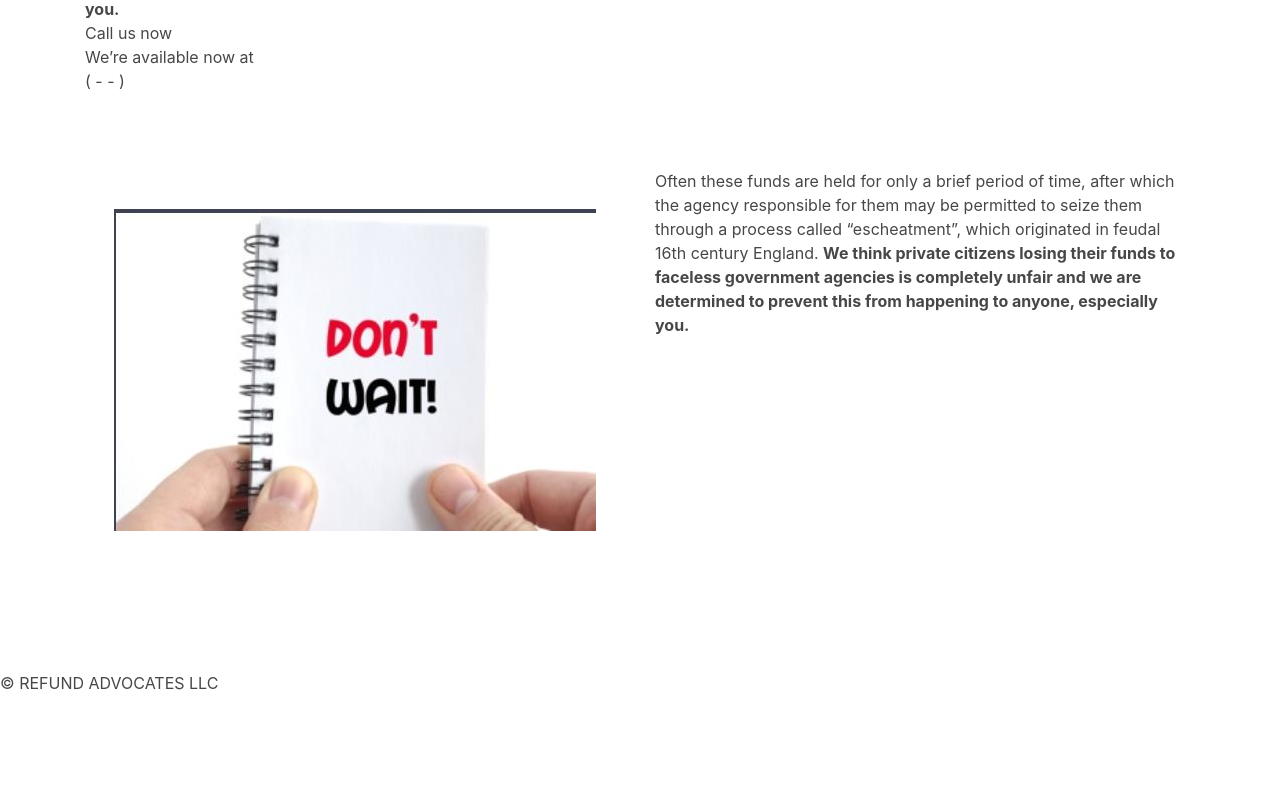
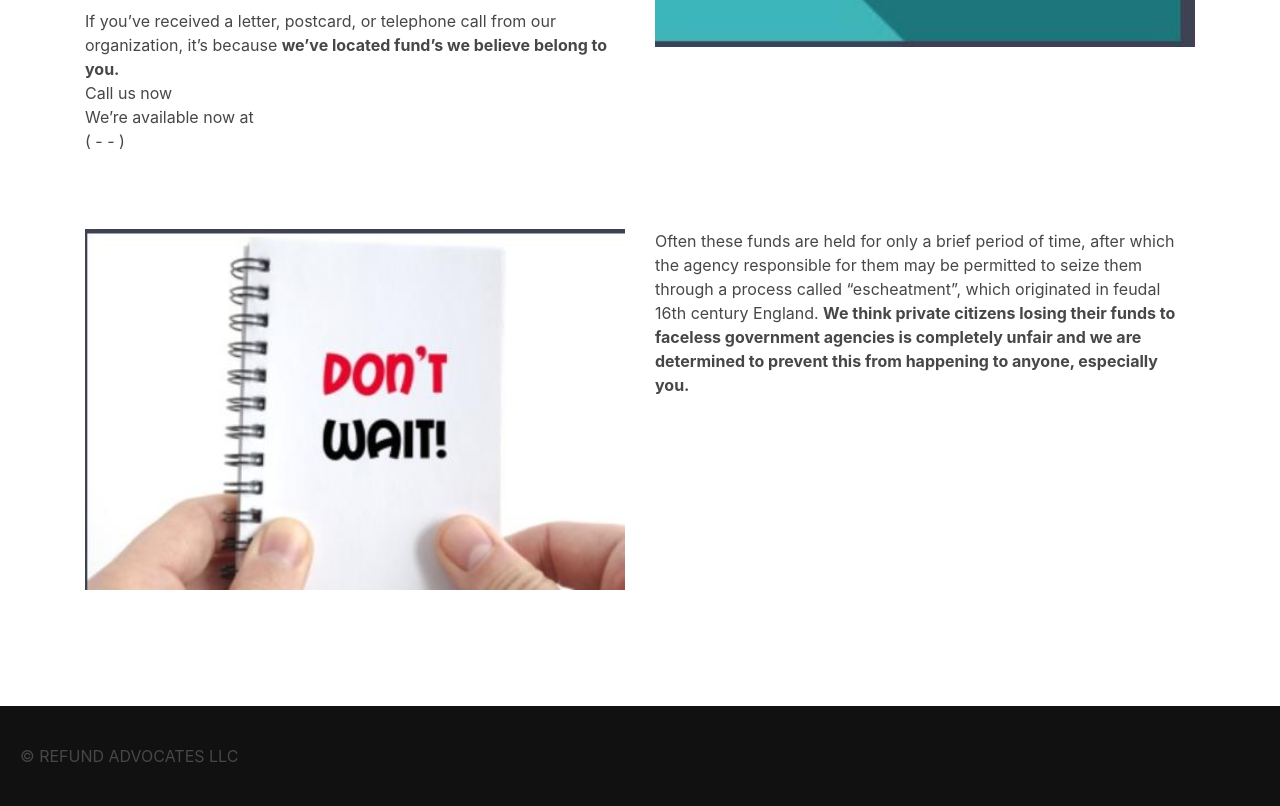
Before and after one commit to saidwede/pdf-html, a plain HTML site: page index.html in a window 1280 px wide. Shown: the part 1969-2775 px from the top of the page. Before the commit the page ends 2664 px from the top, so only its background shows below. Drawn offline with nearby package versions, Linux system fonts and the light colour scheme.

Commit message:
Add files via upload

```diff
--- a/css/style.css
+++ b/css/style.css
@@ -2,26 +2,9 @@
     color: #474747;
 }
 .container {
-    padding-right: 15px;
-    padding-left: 15px;
-    margin-right: auto;
-    margin-left: auto;
-  }
-  @media (min-width: 768px) {
-    .container {
-      width: 750px;
-    }
-  }
-  @media (min-width: 992px) {
-    .container {
-      width: 970px;
-    }
-  }
-  @media (min-width: 1200px) {
-    .container {
-      width: 1170px;
-    }
-  }
+    padding-top: 60px;
+}
+
 .logo{
     color: #274195;
     font-size: 30px;
@@ -48,13 +31,8 @@
 .text-center{
     text-align: center;
 }
-p.img-p{
-    text-align: center;
-    display: flex;
-    flex-direction: column;
-    justify-content: center;
-    align-items: center;
-    margin: 40px 0px;
+p.img-p img{
+    width: 100%;
 }
 input{
     height: 40px;
@@ -71,7 +49,7 @@
     margin-left: 0px;
     margin-right: 0px;
 }
-button{
+form button{
     background-color: #274195;
     color: #ffffff;
     border: none;
@@ -100,7 +78,6 @@
 h4{
     color: #6cd862;
     font-size: 25px;
-    text-align: center;
 }
 h5{
     font-size: 25px;
@@ -119,3 +96,11 @@
 section{
     margin-bottom: 60px;
 }
+footer{
+    height: 100px;
+    display: flex;
+    justify-content: start;
+    align-items: center;
+    padding-left: 20px;
+    background-color: #111111;
+}
```
